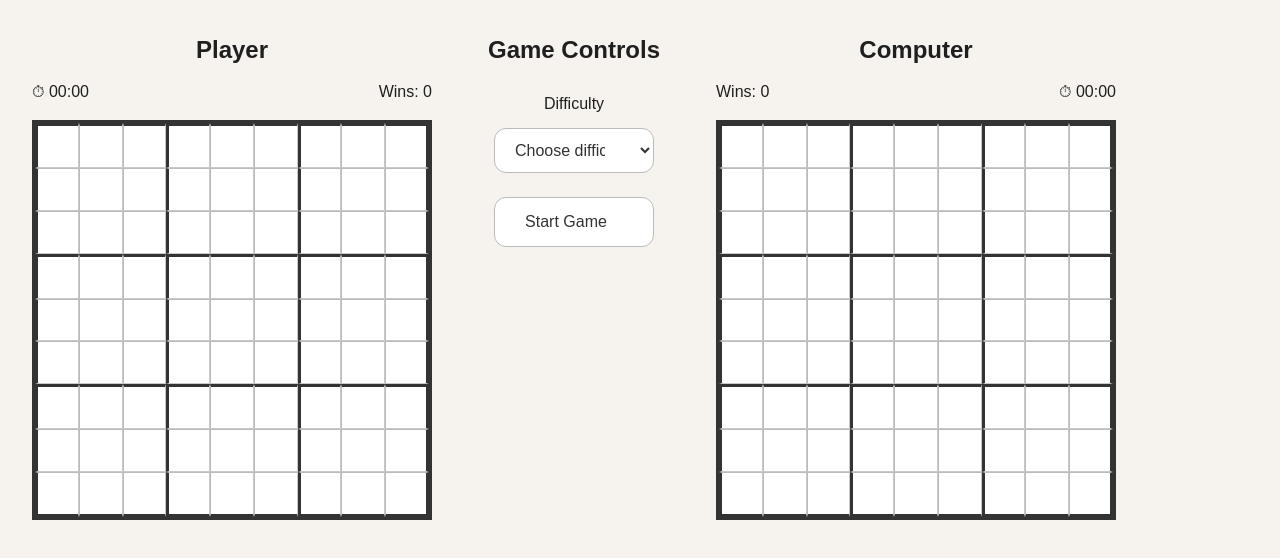
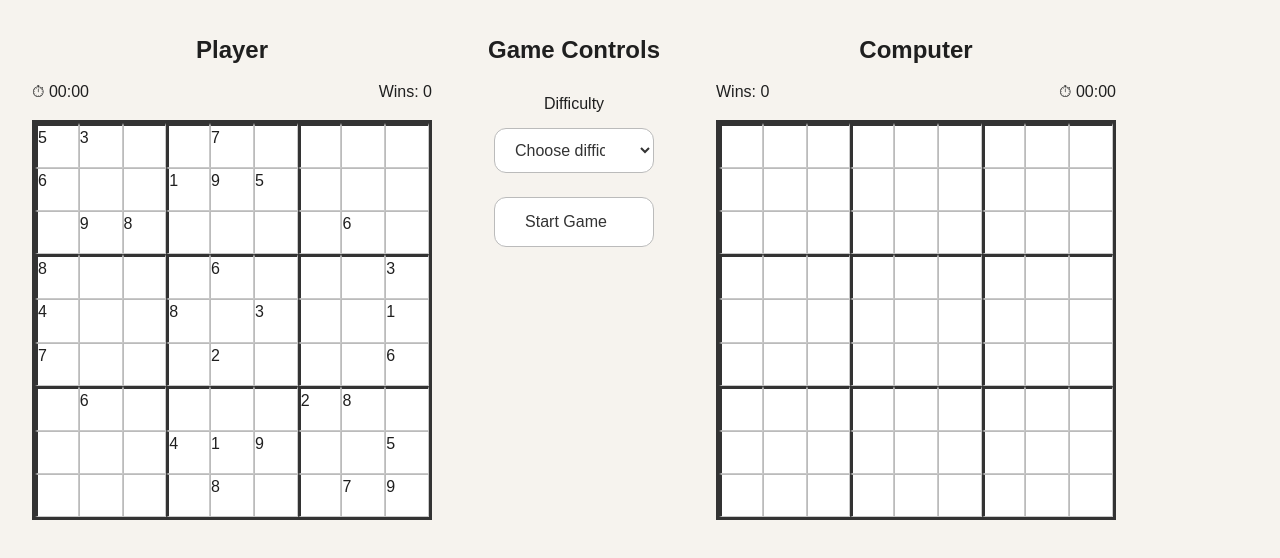
Before and after one commit to CoRine65/Sudoku_Game, a React app in the folder frontend/: page / in a window 1280 px wide. Shown: the top 558 px of the page. Built offline with nearby package versions, Linux system fonts and the light colour scheme; the HTML template or start-up script is replaced by a standard one.

Commit message:
feat: player board state and cell selection

```diff
--- a/frontend/src/components/SudokuBoard.jsx
+++ b/frontend/src/components/SudokuBoard.jsx
@@ -1,27 +1,39 @@
-// src/components/SudokuBoard.jsx
-export default function SudokuBoard() {
-  const cells = Array.from({ length: 81 }, (_, index) => index);
+export default function SudokuBoard({ board, selectedCell, setSelectedCell }) {
+  const cells = Array.from({ length: 81 }, (_, index) => {
+    const row = Math.floor(index / 9);
+    const col = index % 9;
+    const value = board?.[row]?.[col] ?? "";
 
-  return (
-    <div className="sudoku-board">
-      {cells.map((cell) => {
-        const row = Math.floor(cell / 9);
-        const col = cell % 9;
+    const isSelected =
+      selectedCell?.row === row && selectedCell?.col === col;
 
     const classes = [
       "cell",
       col % 3 === 0 ? "thick-left" : "",
       row % 3 === 0 ? "thick-top" : "",
-          col === 8 ? "thick-right" : "",
-          row === 8 ? "thick-bottom" : "",
+      isSelected ? "selected" : "",
     ].join(" ");
 
+    return {
+      index,
+      row,
+      col,
+      value,
+      classes,
+    };
+  });
+
   return (
-          <div key={cell} className={classes}>
-            {/* placeholder */}
+    <div className="sudoku-board">
+      {cells.map((cell) => (
+        <div
+          key={cell.index}
+          className={cell.classes}
+          onClick={() => setSelectedCell?.({ row: cell.row, col: cell.col })}
+        >
+          {cell.value}
         </div>
-        );
-      })}
+      ))}
     </div>
   );
 }
--- a/frontend/src/pages/SudokuGamePage.css
+++ b/frontend/src/pages/SudokuGamePage.css
@@ -69,3 +69,7 @@
 .control-panel button:hover {
   background: #f2f2f2;
 }
+
+.cell.selected {
+  background-color: #e8e1d4;
+}
--- a/frontend/src/pages/SudokuGamePage.jsx
+++ b/frontend/src/pages/SudokuGamePage.jsx
@@ -1,8 +1,24 @@
 // src/pages/SudokuGamePage.jsx
+import { useState } from "react";
 import SudokuBoard from "../components/SudokuBoard";
 import "./SudokuGamePage.css";
 
 export default function SudokuGamePage() {
+  // eslint-disable-next-line no-unused-vars
+  const [playerBoard, setPlayerBoard] = useState([
+    [5, 3, "", "", 7, "", "", "", ""],
+    [6, "", "", 1, 9, 5, "", "", ""],
+    ["", 9, 8, "", "", "", "", 6, ""],
+    [8, "", "", "", 6, "", "", "", 3],
+    [4, "", "", 8, "", 3, "", "", 1],
+    [7, "", "", "", 2, "", "", "", 6],
+    ["", 6, "", "", "", "", 2, 8, ""],
+    ["", "", "", 4, 1, 9, "", "", 5],
+    ["", "", "", "", 8, "", "", 7, 9],
+  ]);
+
+  const [selectedCell, setSelectedCell] = useState(null);
+
   return (
     <main className="game-page">
       <section className="side-panel">
@@ -14,7 +30,10 @@ export default function SudokuGamePage() {
           </div>
         </div>
 
-        <SudokuBoard />
+      <SudokuBoard
+        board={playerBoard}
+        selectedCell={selectedCell}
+        setSelectedCell={setSelectedCell}/>
       </section>
 
       <section className="control-panel">
```
Lines whose indentation alone changed are shown as unchanged.
